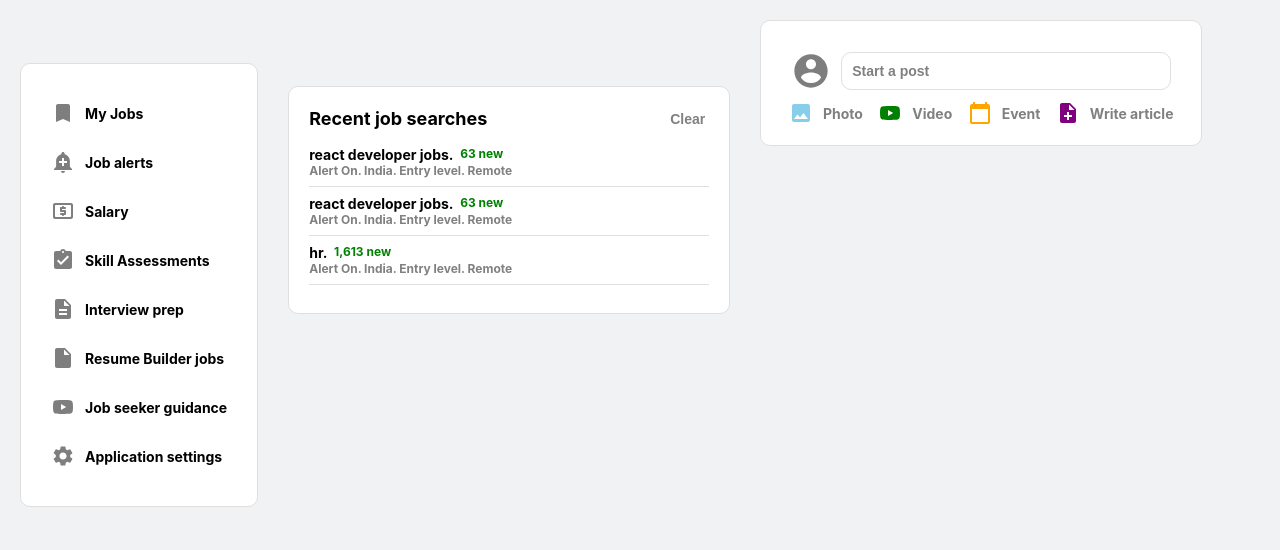
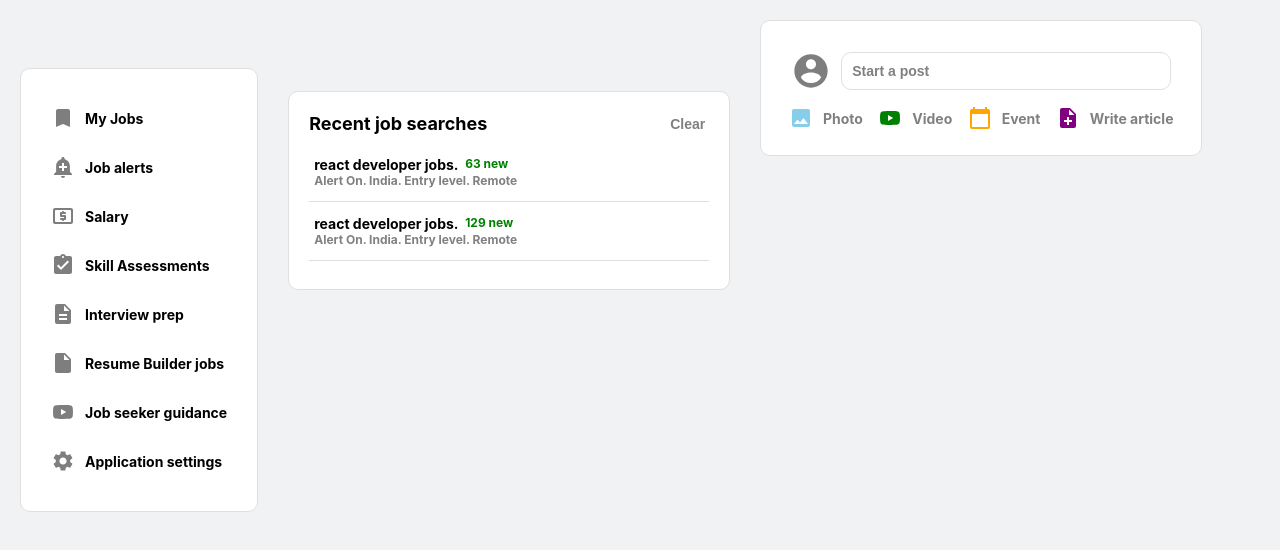
Before and after one commit to Apocryphon06/reusable-components, a React (Create React App) app: page / in a window 1280 px wide. Shown: the top 550 px of the page. Built offline with nearby package versions, Linux system fonts and the light colour scheme.

Commit message:
hover background change

```diff
--- a/src/components/ActionList.jsx
+++ b/src/components/ActionList.jsx
@@ -27,6 +27,7 @@ const ListItem = styled.li`
   display: flex;
   flex-direction: row;
   align-items: center;
+
 `;
 
 const ListWrapper = styled.div`
@@ -36,6 +37,7 @@ const ListWrapper = styled.div`
   border: 1px solid #dfdfdf;
   border-radius: 10px;
   background-color: white;
+
 `;
 
 const ActionList = () => {
--- a/src/components/Post.jsx
+++ b/src/components/Post.jsx
@@ -48,11 +48,17 @@ const MediaAttachments = styled.div`
 
 const InfoItem = styled.div`
   font-size: 14px;
+  padding: 5px;
   font-weight: bold;
   color: #808080;
+  border-radius: 5px;
   display: flex;
   flex-direction: row;
   align-items: center;
+  cursor: pointer;
+  &:hover{
+    background-color: #dfdfdf;
+  }
 `;
 
 const Post = () => {
--- a/src/components/Recents.jsx
+++ b/src/components/Recents.jsx
@@ -58,6 +58,15 @@ const InfoItem = styled.li`
   font-weight: bold;
 `;
 
+const ItemWrapper = styled.div`
+  padding: 5px;
+  border-radius: 5px;
+  &:hover {
+    cursor: pointer;
+    background-color: #dfdfdf;
+  }
+`;
+
 const Divider = styled.hr`
   background-color: #dfdfdf;
   height: 1px;
@@ -69,28 +78,31 @@ const Recents = () => {
     <Container>
       <Wrapper>
         <Heading>
-          Recent job searches &nbsp;&nbsp;&nbsp;&nbsp;<Clear onClick={()=>{alert('Are you sure?')}}>Clear</Clear>
+          Recent job searches &nbsp;&nbsp;&nbsp;&nbsp;
+          <Clear
+            onClick={() => {
+              alert("Are you sure?");
+            }}
+          >
+            Clear
+          </Clear>
         </Heading>
         <List>
+          <ItemWrapper>
             <ListItem>
               react developer jobs.&nbsp;&nbsp;{" "}
               <span style={{ color: "green", fontSize: "12px" }}>63 new</span>{" "}
             </ListItem>
             <InfoItem>Alert On. India. Entry level. Remote</InfoItem>
+          </ItemWrapper>
           <Divider />
-
+          <ItemWrapper>
             <ListItem>
               react developer jobs.&nbsp;&nbsp;{" "}
-            <span style={{ color: "green", fontSize: "12px" }}>63 new</span>{" "}
+              <span style={{ color: "green", fontSize: "12px" }}>129 new</span>{" "}
             </ListItem>
             <InfoItem>Alert On. India. Entry level. Remote</InfoItem>
-          <Divider />
-
-          <ListItem>
-            hr.&nbsp;&nbsp;{" "}
-            <span style={{ color: "green", fontSize: "12px" }}>1,613 new</span>{" "}
-          </ListItem>
-          <InfoItem>Alert On. India. Entry level. Remote</InfoItem>
+          </ItemWrapper>
           <Divider />
         </List>
       </Wrapper>
```
Lines whose indentation alone changed are shown as unchanged.
